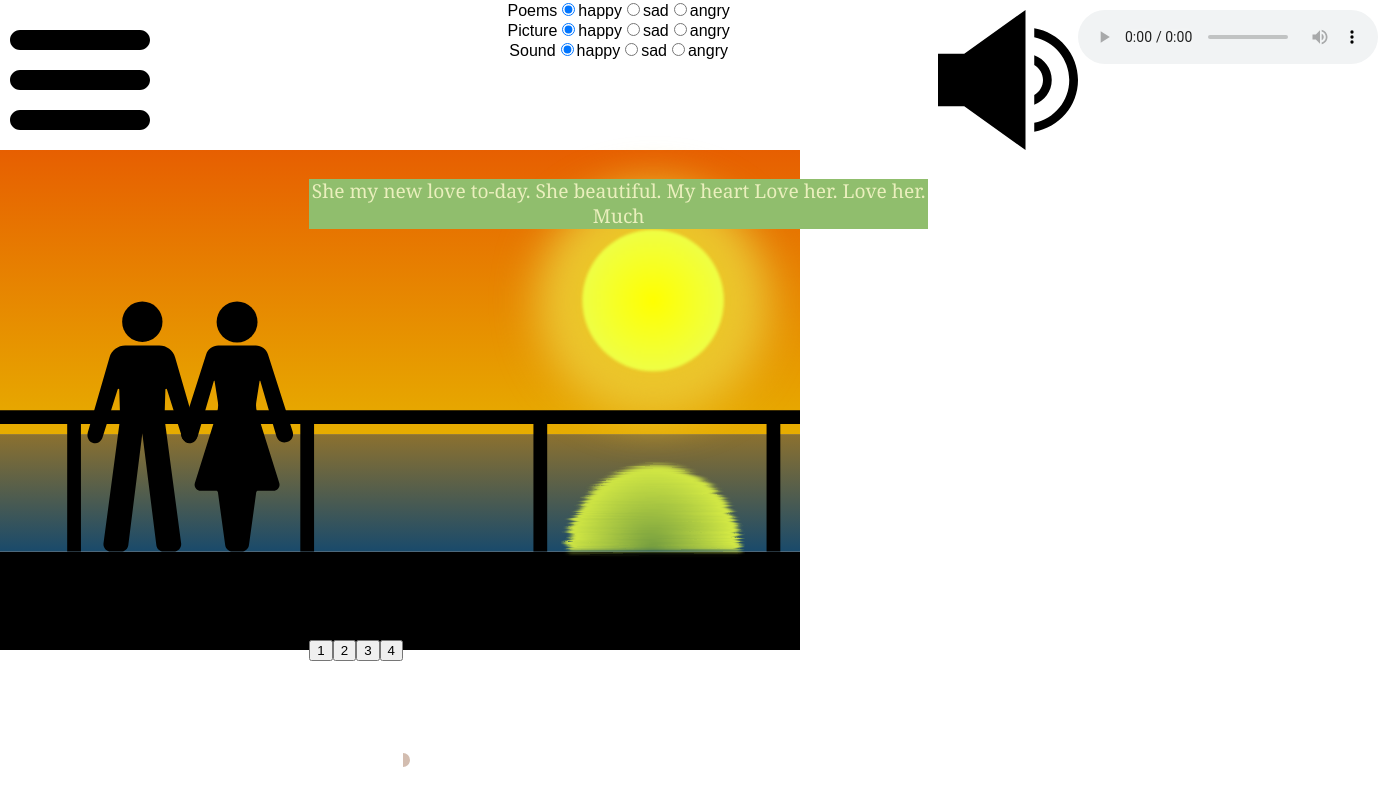
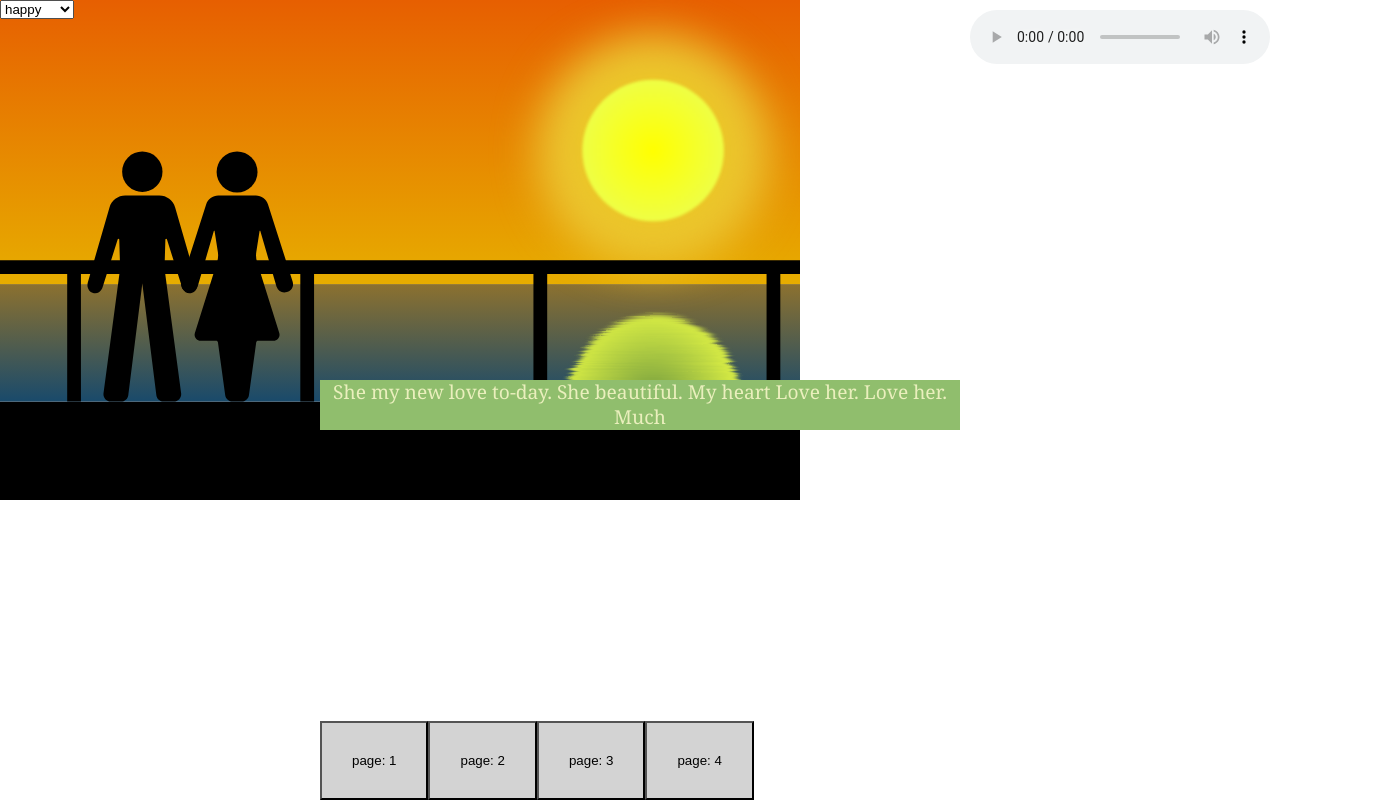
Before and after one commit to IT2810/it2810-webutvikling-h18-prosjekt-2-gruppe--55, a React (Create React App) app in the folder drainbow/: page / in a window 1280 px wide. Shown: the whole page, 1378 px wide, since content can reach past the window. Built offline with nearby package versions, Linux system fonts and the light colour scheme.

Commit message:
la til dropdown menu

```diff
--- a/drainbow/src/App.css
+++ b/drainbow/src/App.css
@@ -53,9 +53,10 @@ p {
   grid-template-rows: 1fr 1.5fr 1.5fr 1fr;
   grid-template-areas:
   "menu . sound"
+  "menu . sound"
   ". text ."
   ". text ."
-  ". slider ."
+  ". tab ."
 
 }
 
@@ -78,9 +79,9 @@ p {
   grid-area: text;
 }
 
-.grid-slider {
+.grid-tab {
   display: flex;
-  grid-area: slider;
+  grid-area: tab;
 }
 #happypoem{
   display: block;
@@ -109,6 +110,18 @@ p {
 #angrysound{
   display: none;
 }
+
+
+.grid-tab button {
+  background-color: lightgray;
+  float: left;
+  cursor: pointer;
+  padding: 30px 30px;
+
+}
+
+
+
 
 
 /*
@@ -173,12 +186,13 @@ p {
 @media screen and (max-width: 500px) {
   body{
     background-color: white;
+
   }
 
 }
 
 @media screen and (min-width: 501px) and ( max-width: 1000px) {
   body{
-    background-color: green;
+
   }
 }
--- a/drainbow/src/App.js
+++ b/drainbow/src/App.js
@@ -65,53 +65,57 @@ class App extends Component {
 
 
     handleradio = (categorytype)  =>{
+        const a=document.getElementById(categorytype);
 
         if(categorytype==="happypoem"){
-            document.getElementById(categorytype).style.display = 'block';
+            a.style.display = 'block';
             document.getElementById("sadpoem").style.display = 'none';
             document.getElementById("angrypoem").style.display = 'none';
         }
         else if(categorytype==="sadpoem"){
-            document.getElementById(categorytype).style.display = 'block';
+            a.style.display = 'block';
             document.getElementById("happypoem").style.display = 'none';
             document.getElementById("angrypoem").style.display = 'none';
 
         }else if (categorytype==="angrypoem"){
-            document.getElementById(categorytype).style.display = 'block';
+            a.style.display = 'block';
             document.getElementById("happypoem").style.display = 'none';
             document.getElementById("sadpoem").style.display = 'none';
 
         }
         else if(categorytype==="happyimg"){
-            document.getElementById(categorytype).style.display = 'block';
+            a.style.display = 'block';
             document.getElementById("sadimg").style.display = 'none';
             document.getElementById("angryimg").style.display = 'none';
         }
         else if(categorytype==="sadimg"){
-            document.getElementById(categorytype).style.display = 'block';
+            a.style.display = 'block';
             document.getElementById("happyimg").style.display = 'none';
             document.getElementById("angryimg").style.display = 'none';
 
         }else if (categorytype==="angryimg") {
-            document.getElementById(categorytype).style.display = 'block';
+            a.style.display = 'block';
             document.getElementById("happyimg").style.display = 'none';
             document.getElementById("sadimg").style.display = 'none';
 
         }else if(categorytype==="happysound"){
-                document.getElementById(categorytype).style.display = 'block';
+                a.style.display = 'block';
+                a.play();
                 document.getElementById("sadsound").style.display = 'none';
                 document.getElementById("sadsound").pause();
                 document.getElementById("angrysound").style.display = 'none';
-            document.getElementById("angrysound").pause();
+                document.getElementById("angrysound").pause();
         }else if(categorytype==="sadsound"){
-                document.getElementById(categorytype).style.display = 'block';
+                a.style.display = 'block';
+                a.play();
                 document.getElementById("happysound").style.display = 'none';
                 document.getElementById("happysound").pause();
                 document.getElementById("angrysound").style.display = 'none';
                 document.getElementById("angrysound").pause();
 
         }else {
-                document.getElementById(categorytype).style.display = 'block';
+                a.style.display = 'block';
+                a.play();
                 document.getElementById("happysound").style.display = 'none';
                 document.getElementById("happysound").pause();
                 document.getElementById("sadsound").style.display = 'none';
@@ -120,10 +124,7 @@ class App extends Component {
             }
 
     };
-    handelCheck = (catv) => {
-        console.log(catv)
 
-    };
 
     render() {
 
@@ -139,27 +140,18 @@ class App extends Component {
 
               <div className="grid-container">
         <div className="grid-menu">
-
-          <img className="menu" src={"../img/menu.svg"} alt="menu" onClick={()=>this.handelCheck("hei")}/>
+            <Menu checkRadio={this.handleradio}/>
         </div>
-        <div className="grid-sound">
-          <img className="sound" src={"../img/soundOn.svg"} alt="soundOn"/>
-            <Sound sound={this.state.sound} catvalue={this.state.catvalue}/></div>
+            <Sound sound={this.state.sound} catvalue={this.state.catvalue}/>
         <div className="grid-text"> <Poems poems={this.state.poems} catvalue={this.state.catvalue}/></div>
-            <Menu checkRadio={this.handleradio}/>
-            <div className="grid-slider">
-             <div>
-                <button onClick={()=>this.handelTabs(0,this.state.catvalue)}>1</button>
-                <button onClick={()=>this.handelTabs(1,this.state.catvalue)}>2</button>
-                <button onClick={()=>this.handelTabs(2,this.state.catvalue)}>3</button>
-                <button onClick={()=>this.handelTabs(3,this.state.catvalue)}>4</button>
+            <div className="grid-tab">
+                <button onClick={()=>this.handelTabs(0,this.state.catvalue)}>page: 1</button>
+                <button onClick={()=>this.handelTabs(1,this.state.catvalue)}>page: 2</button>
+                <button onClick={()=>this.handelTabs(2,this.state.catvalue)}>page: 3</button>
+                <button onClick={()=>this.handelTabs(3,this.state.catvalue)}>page: 4</button>
              </div>
-        <svg className="sliderImage">
-          <circle className="1"  r="7" fill="#D3BDB0" cy="120" />
-        </svg>
         </div>
         </div>
-      </div>
       </div>
 
     );
--- a/drainbow/src/menu.js
+++ b/drainbow/src/menu.js
@@ -3,32 +3,27 @@ import React, {Component} from 'react';
 class Menu extends Component {
     render() {
         return (
-            <div>
+            <div className="">
 
-                <form>Poems
-                    <input type="radio" id="radiohappypoem" name="poemradio" onClick={() =>this.props.checkRadio("happypoem")} defaultChecked/>
-                    <label>happy</label>
-                    <input type="radio" id="radiosadpoem"  name="poemradio" onClick={() =>this.props.checkRadio("sadpoem")}/>
-                    <label>sad</label>
-                    <input type="radio" id="radioangrypoem"  name="poemradio" onClick={() =>this.props.checkRadio("angrypoem")} />
-                    <label>angry</label>
-                </form>
-                <form>Picture
-                    <input type="radio" id="radiohappyimg" name="imgradio" onClick={() =>this.props.checkRadio("happyimg")}defaultChecked/>
-                    <label>happy</label>
-                    <input type="radio" id="radiosadimg"  name="imgradio" onClick={() =>this.props.checkRadio("sadimg")}/>
-                    <label>sad</label>
-                    <input type="radio" id="radioangryimg"  name="imgradio" onClick={() =>this.props.checkRadio("angryimg")}/>
-                    <label>angry</label>
-                </form>
-                <form>Sound
-                    <input type="radio"  name="soundradio" onClick={() =>this.props.checkRadio("happysound")} defaultChecked/>
-                    <label>happy</label>
-                    <input type="radio"   name="soundradio" onClick={() =>this.props.checkRadio("sadsound")}/>
-                    <label>sad</label>
-                    <input type="radio"   name="soundradio" onClick={() =>this.props.checkRadio("angrysound")} />
-                    <label>angry</label>
-                </form>
+                <select id="Categoryselect" onChange={()=>this.props.checkRadio(document.getElementById("Categoryselect").value)}>
+                    <optgroup label="Poems">
+                        <option value="happypoem">happy</option>
+                        <option value="sadpoem">sad</option>
+                        <option value="angrypoem">angry</option>
+                    </optgroup>
+                    <optgroup label="Pictures">
+                            <option value="happyimg">happy</option>
+                            <option value="sadimg">sad</option>
+                            <option value="angryimg">angry</option>
+                    </optgroup>
+                    <optgroup label="Sound">
+                        <option value="happysound">happy</option>
+                        <option value="sadsound">sad</option>
+                        <option value="angrysound">angry</option>
+                    </optgroup>
+                </select>
+
+
             </div>
         );
     }
--- a/drainbow/src/pictures.js
+++ b/drainbow/src/pictures.js
@@ -7,7 +7,7 @@ class Pictures extends Component {
     render() {
         const {pics, catvalue, } =this.props;
         return (
-            <div>
+            <div className="pictures">
 
                         <div id="happyimg" className="pictures" dangerouslySetInnerHTML={{__html: pics[catvalue]}}/>
                         <div id="sadimg" className="pictures" dangerouslySetInnerHTML={{__html: pics[catvalue+4]}}/>
--- a/drainbow/src/poems.js
+++ b/drainbow/src/poems.js
@@ -8,7 +8,7 @@ class Poems extends Component {
     render() {
         const {poems, catvalue, } =this.props
         return (
-            <div>
+            <div className="poems">
 
                         <p id="happypoem" className="poems">{poems[catvalue]}</p>
                         <p id="sadpoem" className="poems">{poems[catvalue+4]}</p>
--- a/drainbow/src/sound.js
+++ b/drainbow/src/sound.js
@@ -5,7 +5,7 @@ class Sound extends Component {
         const {sound, catvalue, } =this.props
         return (
 
-            <div>
+            <div className="grid-sound">
                     <div className="sound"><audio id="happysound" type="audio/mpeg" src={sound[catvalue]} loop controls /></div>
                     <div className="sound"><audio id="sadsound" type="audio/mpeg" src={sound[catvalue+4]} loop controls /></div>
                     <div className="sound"><audio id="angrysound" type="audio/mpeg" src={sound[catvalue+8]} loop controls /></div>
```
Also changed, not shown: drainbow/public/pictures.json (+12 -12 lines).
